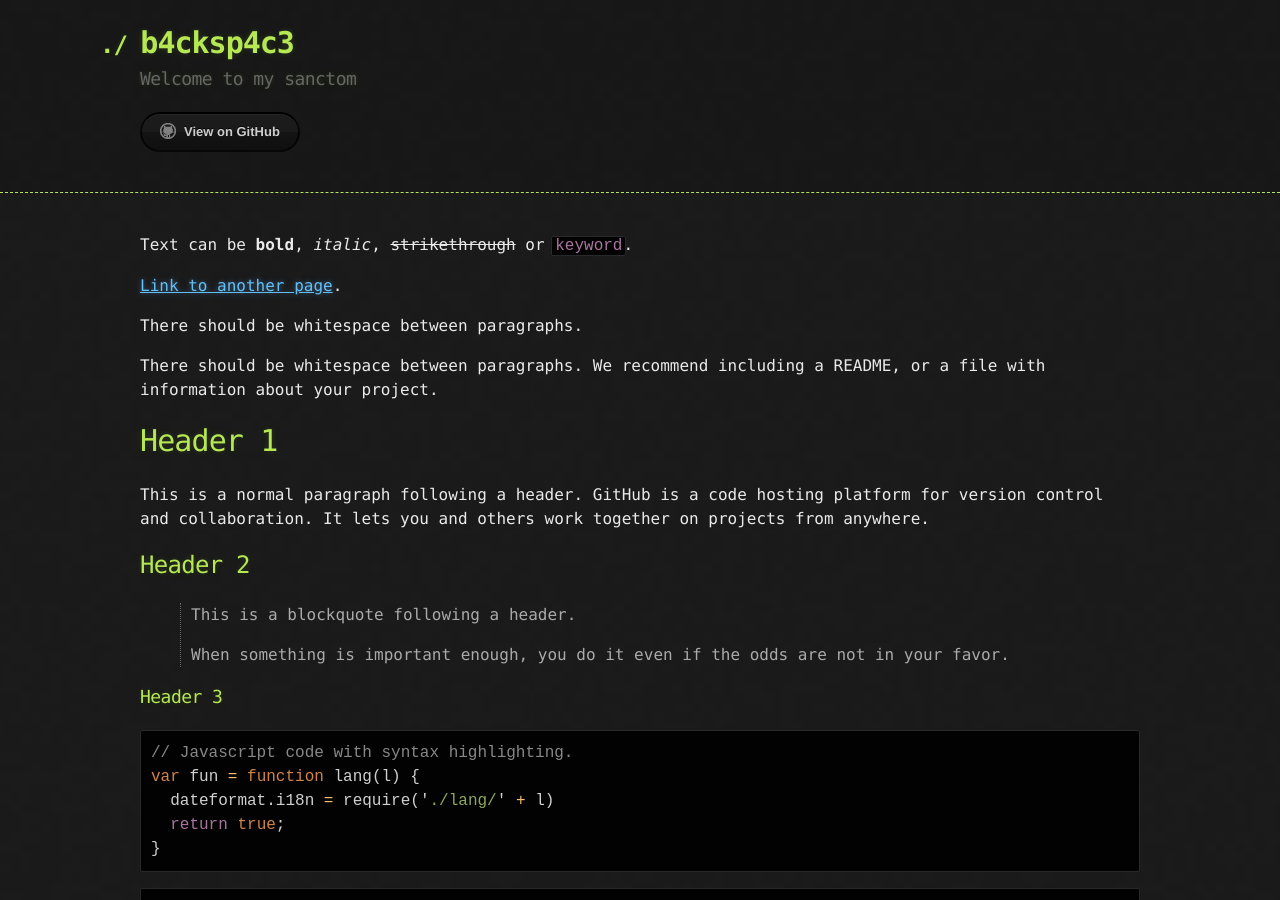
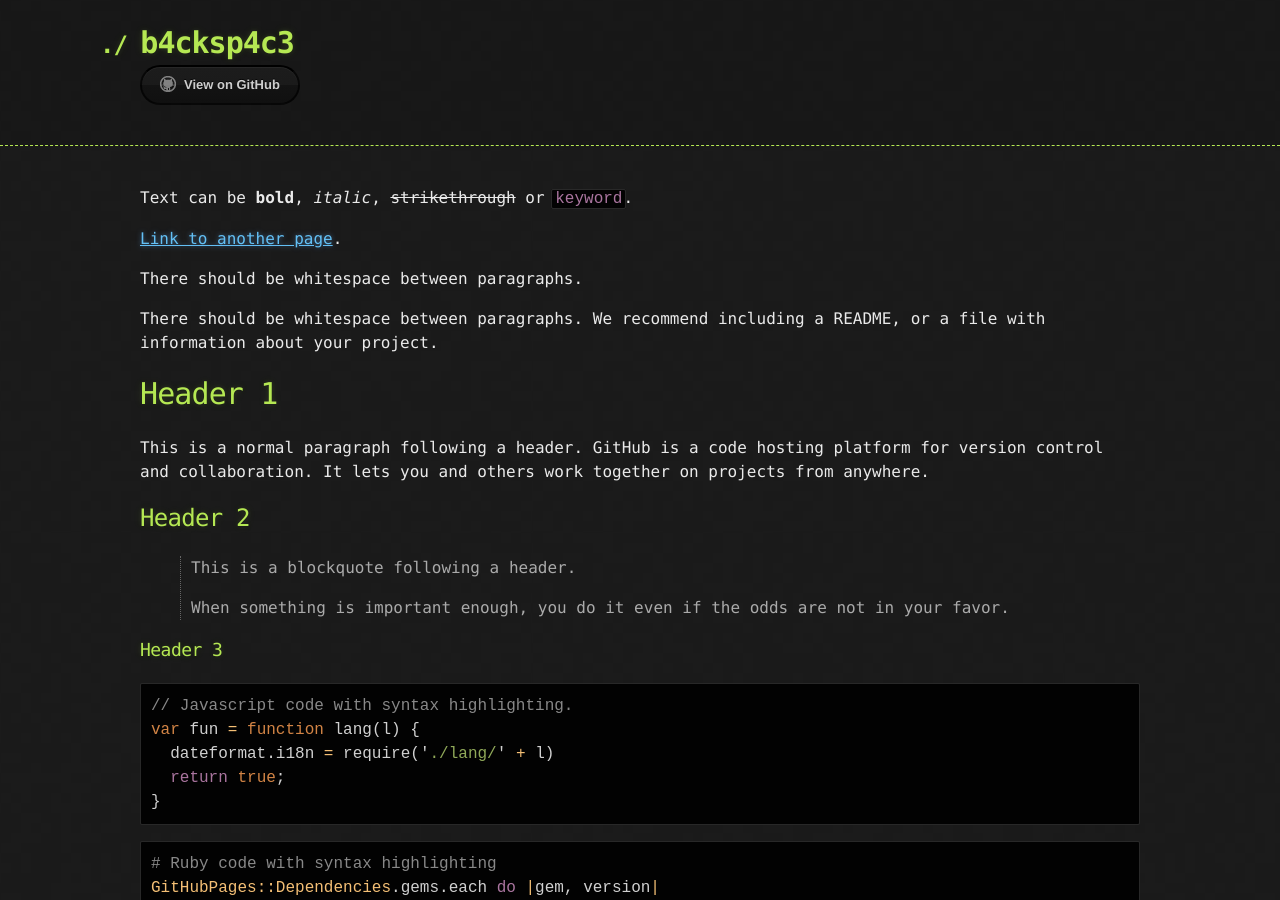
Before and after one commit to b4cksp4c3/b4cksp4c3.github.io, a Jekyll site: the page built from index.md, in a window 1280 px wide and 900 px high. Built offline with Jekyll 4.4.1, drawn with Linux system fonts in a browser that asks for light colours.

Commit message:
Update default.html

```diff
--- a/_layouts/default.html
+++ b/_layouts/default.html
@@ -14,8 +14,8 @@
     <header>
       <div class="container">
         <h1>{{ site.title | default: site.github.repository_name }}</h1>
-        <h2>{{ site.description | default: site.github.project_tagline }}</h2>
-
+        <!--<h2>{{ site.description | default: site.github.project_tagline }}</h2>
+-->
         <section id="downloads">
          <!-- {% if site.show_downloads %}
             <a href="{{ site.github.zip_url }}" class="btn">Download as .zip</a>
```
